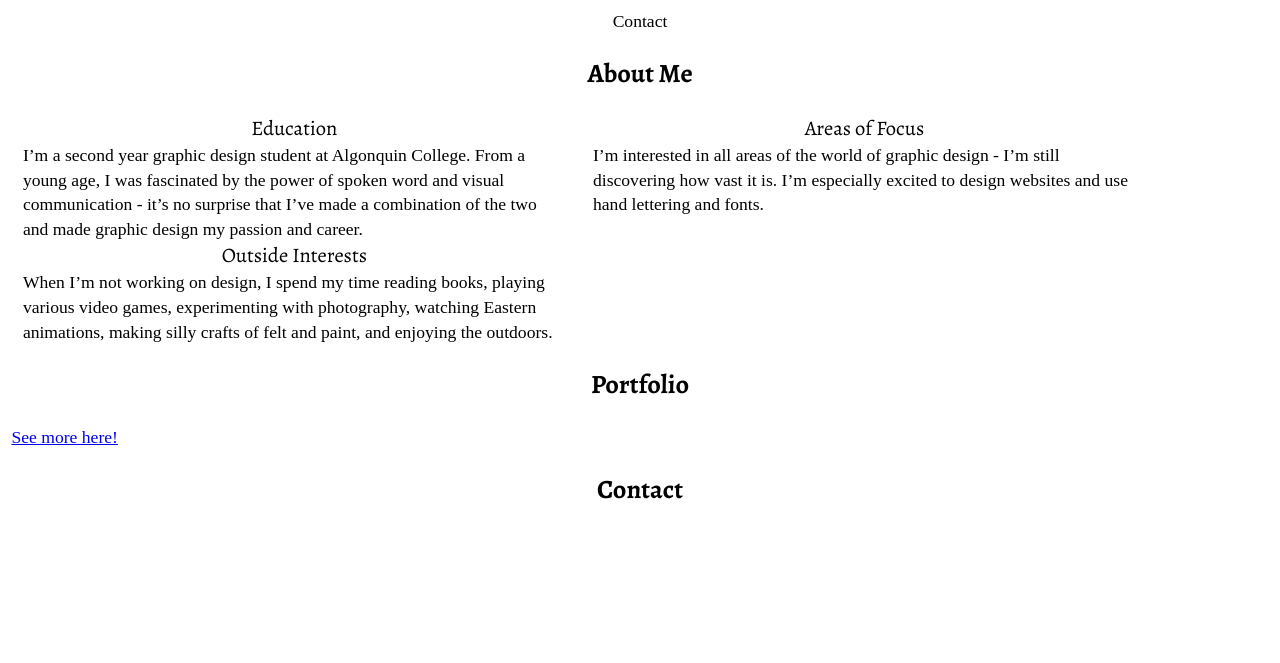
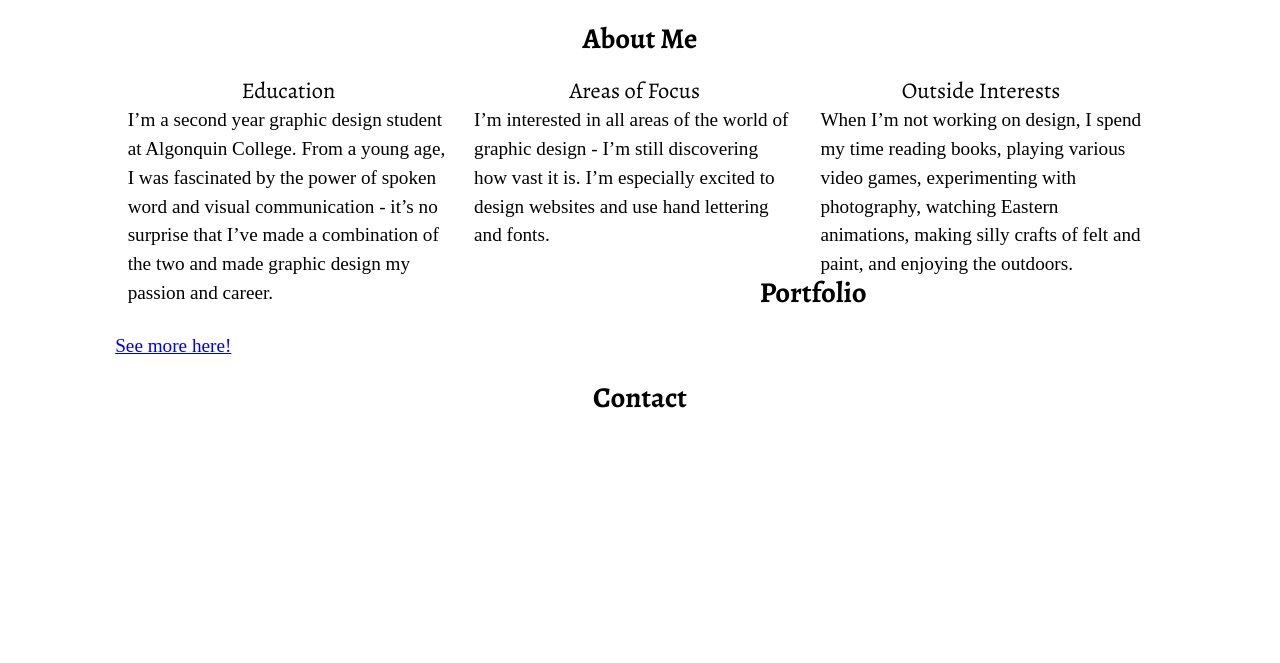
Before and after one commit to rachel-glennie/business-card, a plain HTML site: page index.html in a window 1280 px wide. Shown: the part 137-800 px from the top of the page. Drawn offline with nearby package versions, Linux system fonts and the light colour scheme; a web font is replaced by a local one.

Commit message:
Added divs and continued work on media queries

```diff
--- a/css/main.css
+++ b/css/main.css
@@ -48,12 +48,12 @@ h3 {
 
 p {
 	margin: 0;
-	padding: 0rem 0.65rem;
 }
 
-.info {
+.info, .info-2 {
 	margin-bottom: 1em;
 	width: 100%;
+	padding: 0rem 0.65rem;
 }
 
 
@@ -62,14 +62,41 @@ p {
 	html {
 		font-size: 110%;
 		line-height: 1.4;
+		padding: 0 1.4rem;
 	}
 
 	.info {
-		width: 45%;
-		display: inline-block;
+		width: 50%;
+		float: left;
 		vertical-align: top;
+		padding: ;
 		margin: 0 auto;
+		margin-bottom: 1em;
+	}
 
+	.info-2 {
+		width: 50%;
+		clear: both;
+		margin: 0 auto;
 	}
 
 }
+
+@media only screen and (min-width: 75em) {
+
+	html {
+		font-size: 120%;
+		line-height: 1.5em;
+		padding: 0em 6rem;
+	}
+
+	.info, .info-2 {
+		width: 33%;
+		float: left;
+		clear: none;
+		margin: 0 auto;
+		max-width: 20em;
+	}
+
+
+}
--- a/index.html
+++ b/index.html
@@ -31,16 +31,19 @@
 		<p>I’m interested in all areas of the world of graphic design - I’m still discovering how vast it is. I’m especially excited to design websites and use hand lettering and fonts.</p>
 	</div>
 
-	<div class="info">
+	<div class="info-2">
 		<h3>Outside Interests</h3>
 		<p>When I’m not working on design, I spend my time reading books, playing various video games, experimenting with photography, watching Eastern animations, making silly crafts of felt and paint, and enjoying the outdoors.</p>
 	</div>
 
-	<h2>Portfolio</h2>
-	<a href="https://www.behance.net/rachelgglennie">See more here!</a>
+	<div class="portfolio">
+		<h2>Portfolio</h2>
+		<a href="https://www.behance.net/rachelgglennie">See more here!</a>
+	</div>
 
-
-	<h2>Contact</h2>
+	<div class="contact">
+		<h2>Contact</h2>
+	</div>
 
 </main>
 </body>
```
